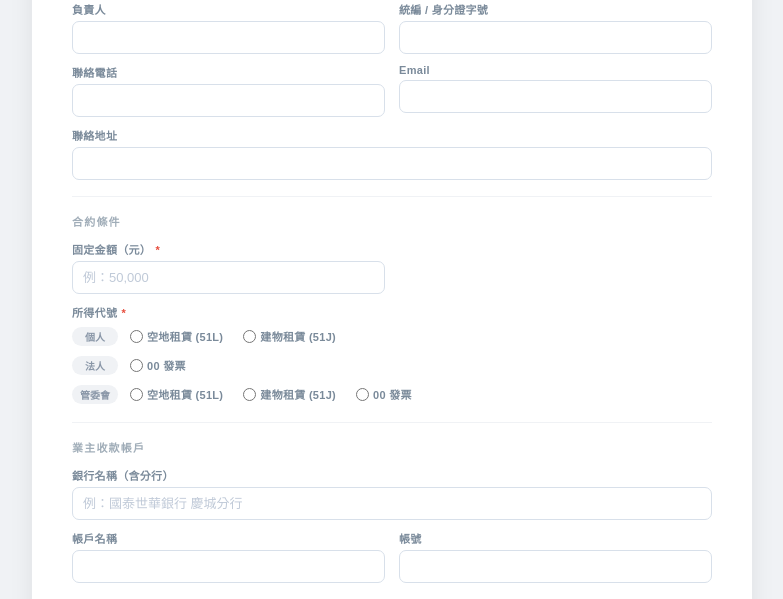
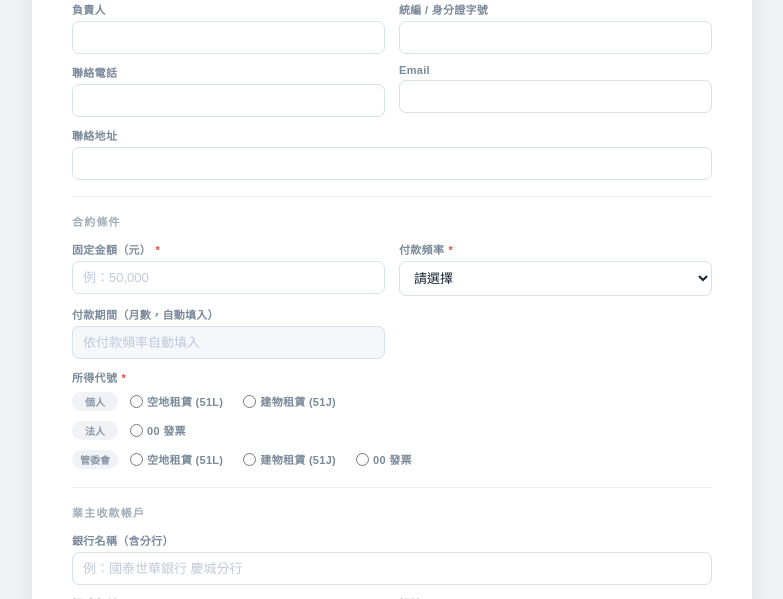
Before and after one commit to FredaMao/contract-generator, a FastAPI app: page / in a window 1280 px wide. Shown: the part 713-1312 px from the top of the page, without its empty margins (248-1031 px from the left). Run offline with FastAPI, Linux system fonts and the light colour scheme.

Commit message:
fix: 第三方模式A顯示付款頻率欄位

```diff
--- a/templates/index.html
+++ b/templates/index.html
@@ -314,8 +314,8 @@ h1 { font-size: 20px; color: #1a2332; margin-bottom: 20px; }
                 <input type="text" name="amount" placeholder="例：50,000">
             </div>
 
-            <!-- 模式A + 悠勢：付款頻率 / 期間 -->
-            <div class="f uspace-mode-a hidden">
+            <!-- 模式A：付款頻率 / 期間 -->
+            <div class="f mode-a-only">
                 <label>付款頻率 <span class="req">*</span></label>
                 <select name="pay_freq" onchange="onPayFreqChange(this)">
                     <option value="">請選擇</option>
@@ -325,7 +325,7 @@ h1 { font-size: 20px; color: #1a2332; margin-bottom: 20px; }
                     <option value="年結">年結</option>
                 </select>
             </div>
-            <div class="f uspace-mode-a hidden">
+            <div class="f mode-a-only">
                 <label>付款期間（月數，自動填入）</label>
                 <input type="text" name="pay_period" id="pay-period" readonly placeholder="依付款頻率自動填入">
             </div>
@@ -511,9 +511,9 @@ function validateForm() {
     }
 
     if (mode === 'a') {
-        chk('amount', '固定金額');
+        chk('amount',   '固定金額');
+        chk('pay_freq', '付款頻率');
         if (isUspace) {
-            chk('pay_freq',   '付款頻率');
             chk('pay_method', '付款方式');
         }
     } else if (mode === 'b') {
```
